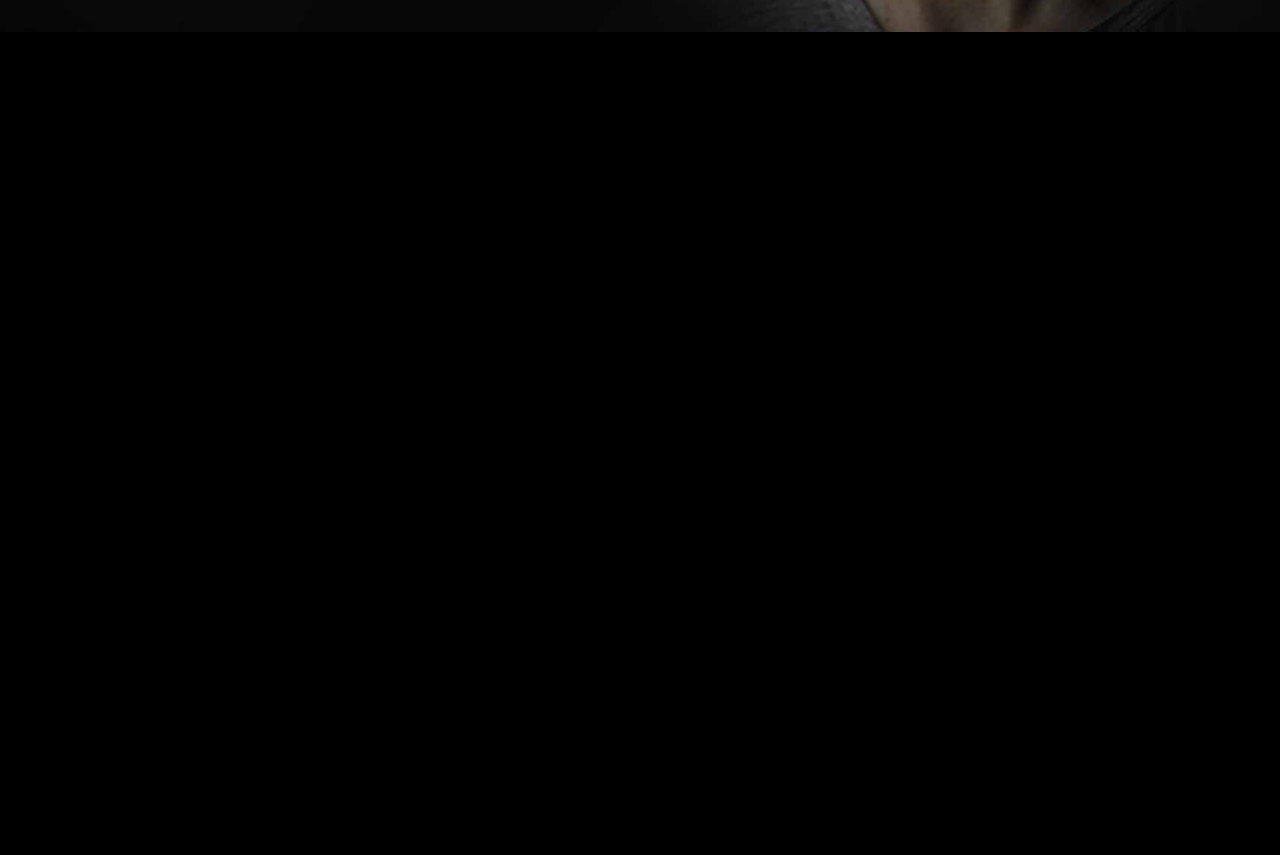
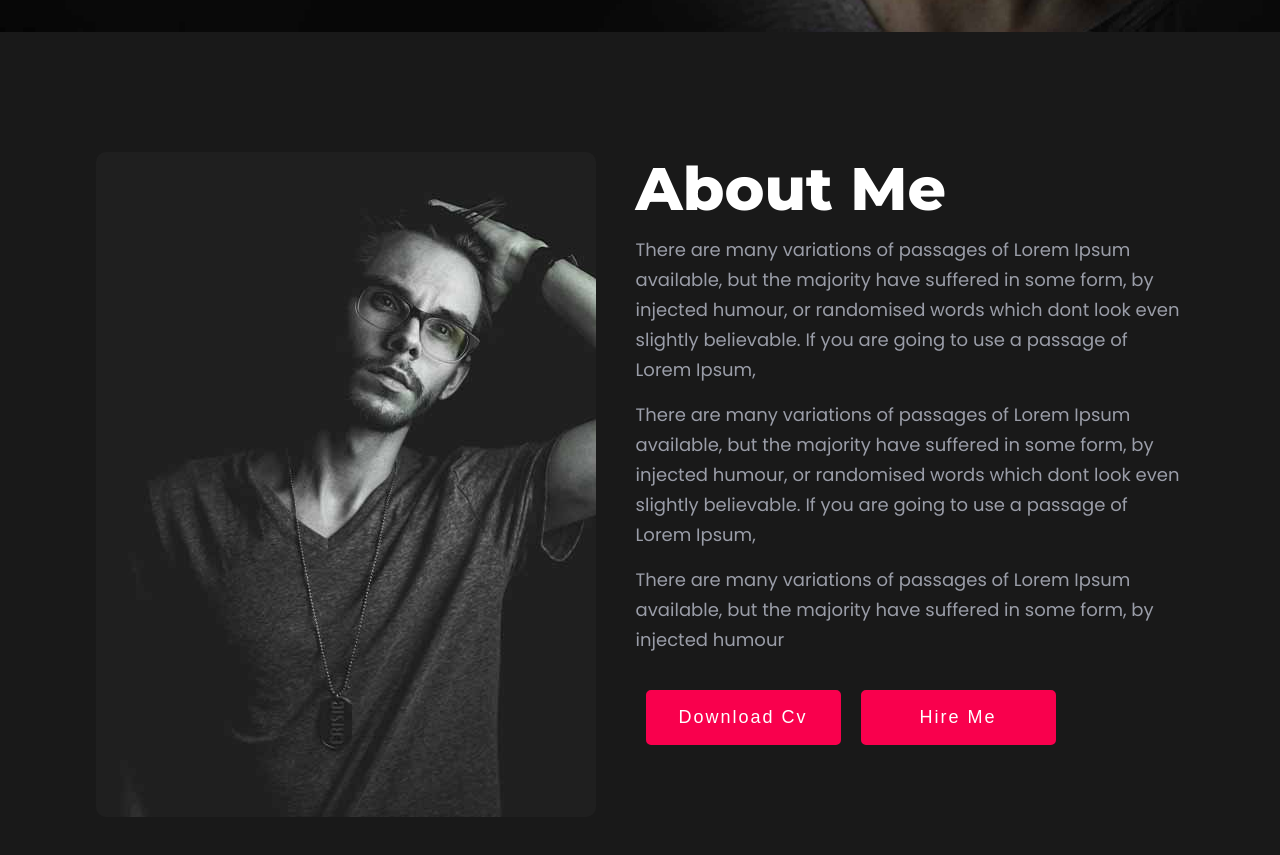
Before and after one commit to cleitonrs/reactjs-portfolio-template, a React (Create React App) app: page / in a window 1280 px wide. Shown: the part 679-1534 px from the top of the page. Before the commit the page ends 800 px from the top, so only its background shows below. Built offline with nearby package versions, Linux system fonts and the light colour scheme.

Commit message:
about component

```diff
--- /dev/null
+++ b/src/About.css
@@ -0,0 +1,28 @@
+.about {
+  background: #191919;
+}
+
+img.about__img {
+  border-radius: 10px;
+  width: 100%;
+}
+
+h1.about__heading {
+  margin-bottom: 10px;
+  font-weight: 700;
+  text-align: start;
+  font-family: Montserrat, sans-serif;
+  font-size: 60px;
+}
+
+button.about.btn.pointer {
+  text-transform: capitalize;
+  width: 195px;
+  height: 55px;
+  font-size: 18px;
+  transition: .4s ease;
+}
+
+.about__button {
+  padding: 20px 0;
+}
--- /dev/null
+++ b/src/About.js
@@ -0,0 +1,44 @@
+import React from "react";
+import "./About.css";
+import aboutImg from "./img/about.jpg";
+
+const About = () => {
+  return (
+    <div className="about component__space">
+      <div className="container">
+        <div className="row">
+          <div className="col__2">
+            <img src={aboutImg} alt="Me" className="about__img" />
+          </div>
+          <div className="col__2">
+            <h1 className="about__heading">About Me</h1>
+            <div className="about__meta">
+              <p className="about__text p__color">
+                There are many variations of passages of Lorem Ipsum available,
+                but the majority have suffered in some form, by injected humour,
+                or randomised words which dont look even slightly believable. If
+                you are going to use a passage of Lorem Ipsum,
+              </p>
+              <p className="about__text p__color">
+                There are many variations of passages of Lorem Ipsum available,
+                but the majority have suffered in some form, by injected humour,
+                or randomised words which dont look even slightly believable. If
+                you are going to use a passage of Lorem Ipsum,
+              </p>
+              <p className="about__text p__color">
+                There are many variations of passages of Lorem Ipsum available,
+                but the majority have suffered in some form, by injected humour
+              </p>
+              <div className="about__button d__flex align__items__center">
+                <a href="#"><button className="about btn pointer">Download Cv</button></a>
+                <a href="#"><button className="about btn pointer">Hire Me</button></a>
+              </div>
+            </div>
+          </div>
+        </div>
+      </div>
+    </div>
+  );
+};
+
+export default About;
--- a/src/App.js
+++ b/src/App.js
@@ -1,10 +1,12 @@
 import './App.css';
 import Home from './Home';
+import About from './About';
 
 function App() {
   return (
     <div className="App">
       <Home />
+      <About />
     </div>
   );
 }
```
Also changed, not shown: src/img/about.jpg (added).
